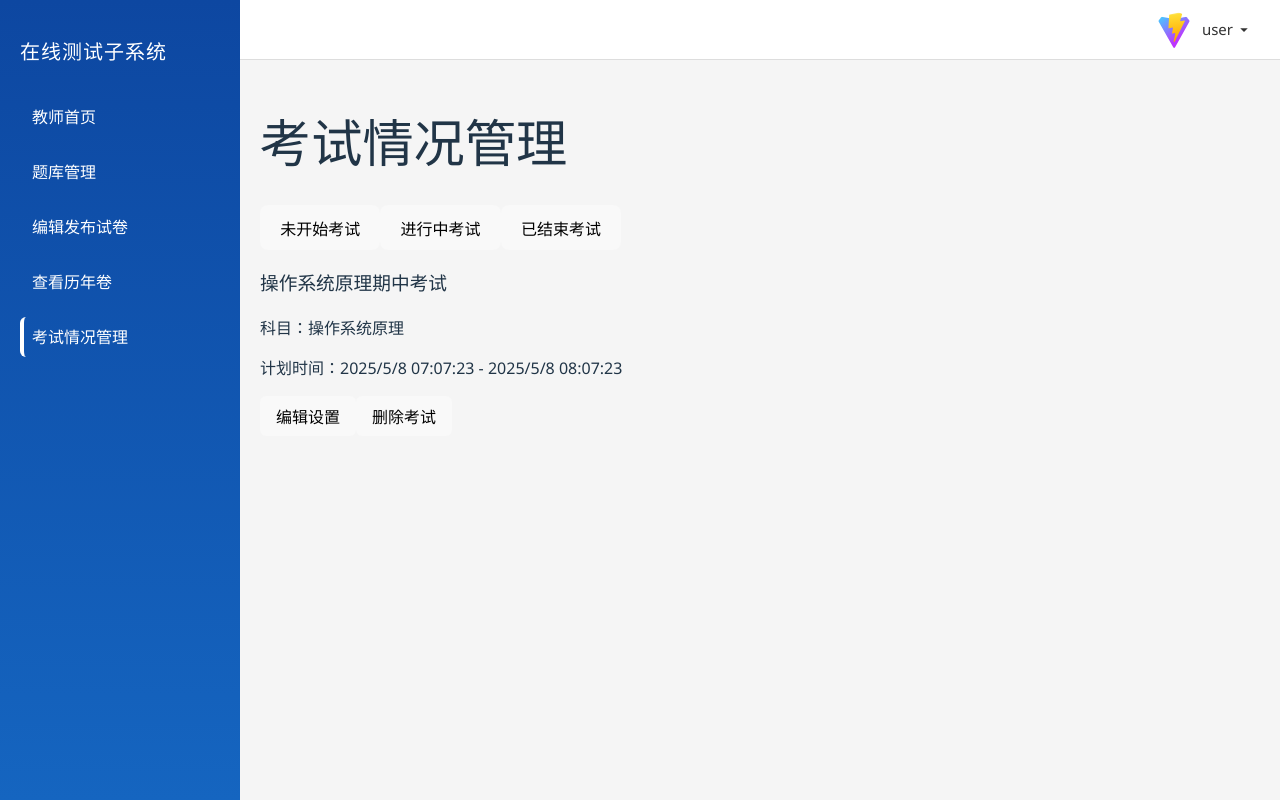
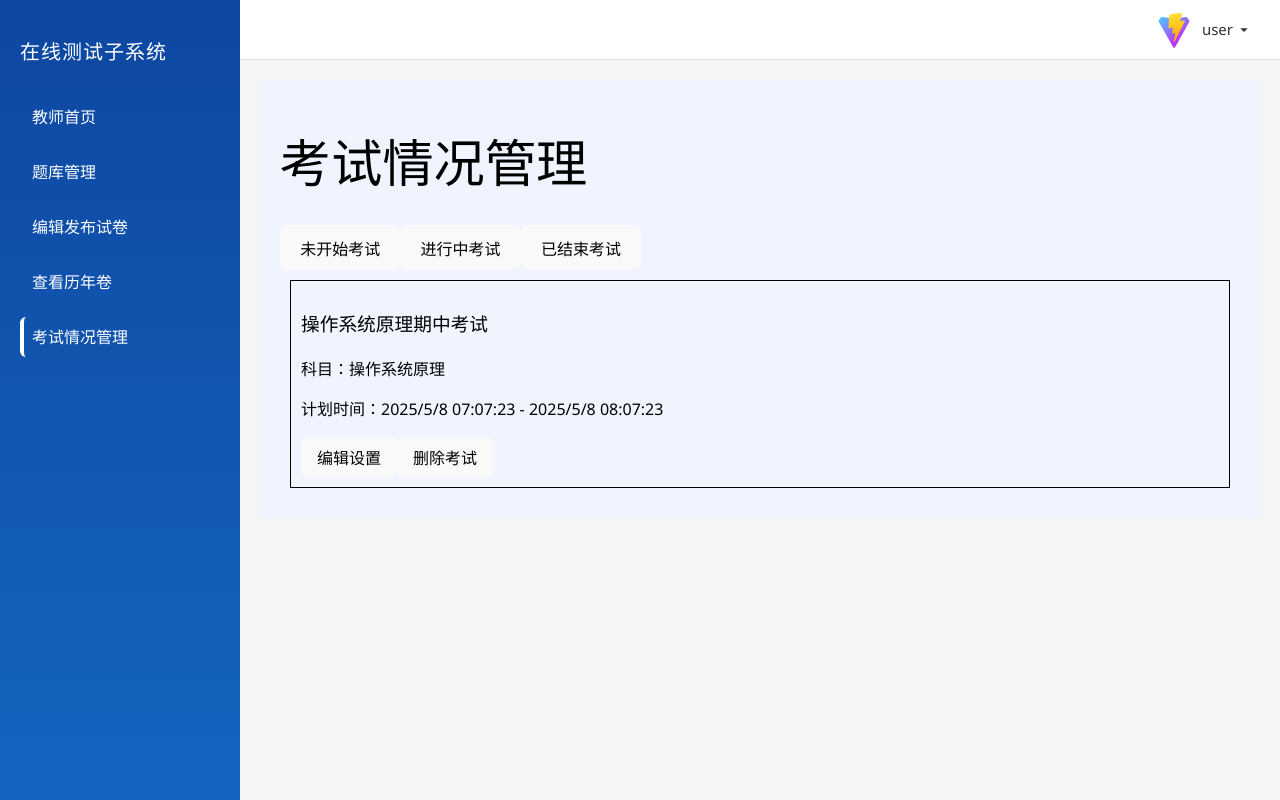
Before and after one commit to key88cb/SE_onlinetesting, a Vue app in the folder online-testing-frontend/: page /teacher/exam-management in a window 1280 px wide. Built offline with nearby package versions, Linux system fonts and the light colour scheme.

Commit message:
teacher2

```diff
--- a/online-testing-frontend/src/views/Teacher/ExamManagement.vue
+++ b/online-testing-frontend/src/views/Teacher/ExamManagement.vue
@@ -92,7 +92,7 @@
             <strong>考试时长：</strong> {{ formatTime(selectedExam.duration * 60) }}
           </div>
           <div class="info-row">
-            <strong>总题数：</strong> {{ selectedExam.questions.length }}
+            <strong>总题数：</strong> {{ selectedquestions.length }}
           </div>
           <div class="info-row">
             <strong>试卷总分：</strong> {{ selectedExam.fullScore }}
@@ -105,7 +105,7 @@
         <div class="questions-list">
           <h3>考试题目</h3>
           <div
-              v-for="(question, index) in selectedExam.questions"
+              v-for="(question, index) in selectedquestions"
               :key="question.id"
               class="question-preview"
           >
@@ -224,10 +224,16 @@
                     v-for="range in scoreDistribution"
                     :key="range.label"
                     class="distribution-bar"
-                    :style="{ height: range.percentage + '%' }"
+                    :style="{
+                      height: range.percentage + '%',
+                      width: '40px', // 柱子宽度
+                      margin: '0 15px', // 柱子间距
+                    }"
                   >
+                    <div class="bar-label">
                     <div class="bar-label">{{ range.label }}</div>
                     <div class="bar-value">{{ range.count }}人 ({{ range.percentage }}%)</div>
+                    </div>
                   </div>
                 </div>
             </div>
@@ -315,7 +321,7 @@
 
         <div class="answers-list">
           <div
-              v-for="(question, index) in selectedExam.questions"
+              v-for="(question, index) in selectedquestions"
               :key="question.id"
               class="answer-item"
           >
@@ -340,8 +346,8 @@
                   {{ String.fromCharCode(65 + optionIndex) }}. {{ option.label }}
                 </div>
                 <div class="option-result">
-                  {{ option.isCorrect ? '正确' : '' }}
-                  {{ option.value === selectedStudentResult.answers[index] && !option.isCorrect ? '错误选择' : '' }}
+                  {{ option.isCorrect && question.type === '多选'&&!selectedStudentResult.answers[index].includes(option.value) ? '未选择正确选项' : '' }}
+                  {{!option.isCorrect&&question.type === '多选'&&selectedStudentResult.answers[index].includes(option.value) ? '选择错误选项' : '' }}
                 </div>
               </div>
             </div>
@@ -349,10 +355,10 @@
             <div class="essay-answer" v-else>
               <strong>学生作答：</strong>
               <p>{{ selectedStudentResult.answers[index] }}</p>
-              <div class="essay-evaluation">
-                <label>评分：<input type="number" v-model.number="selectedStudentResult.questionScores[index]" /></label>
-                <button class="btn save-evaluation-btn" @click.stop="saveEvaluation">保存评分</button>
-              </div>
+              <!-- <div class="essay-evaluation">
+                <label>评分：<input type="number" v-model.number="selectedStudentResult.score" /></label>
+                <button class="btn save-evaluation-btn" @click.stop="saveEvaluation">保存评分</button> -->
+              <!-- </div> -->
             </div>
 
             <div class="question-explanation" v-if="question.explanation">
@@ -504,33 +510,6 @@ const questions = ref([
     ],
     explanation: '短作业优先(SJF)可能导致长作业长期等待，产生饥饿现象。'
   },
-  {
-    id: 6,
-    type: '单选',
-    subject: '数据库基础',
-    text: '在数据库设计中，规范化的主要目的是什么？',
-    difficulty: '中',
-    options: [
-      { value: 'A', label: '提高查询速度', isCorrect: false },
-      { value: 'B', label: '减少冗余和更新异常', isCorrect: true },
-      { value: 'C', label: '增加数据量', isCorrect: false },
-      { value: 'D', label: '提升并发性能', isCorrect: false }
-    ],
-    explanation: '数据库规范化的目的是减少数据冗余和更新异常。'
-  },
-  {
-    id: 7,
-    type: '多选',
-    subject: '计算机网络',
-    text: '下列关于TCP/IP协议的说法哪些是正确的？',
-    difficulty: '难',
-    options: [
-      { value: 'A', label: 'TCP是面向连接的协议', isCorrect: true },
-      { value: 'B', label: 'IP负责路由寻址', isCorrect: true },
-      { value: 'C', label: 'TCP保证传输可靠性', isCorrect: true },
-      { value: 'D', label: 'IP提供可靠传输', isCorrect: false }
-    ]
-  }
 ])
 
 // 模拟学生答题数据
@@ -565,7 +544,7 @@ const showSettingsModal = ref(false)
 const showStatsModal = ref(false)
 const showAnswerDetailModal = ref(false)
 const selectedStudentResult = ref(null)
-
+const selectedquestions =ref(questions)
 // 搜索过滤
 const studentSearchQuery = ref('')
 const searchQuery = ref('')
@@ -574,6 +553,10 @@ const selectedSubject = ref('')
 // 设置当前考试
 const setActiveTab = (tab) => {
   currentTab.value = tab
+  selectedExam.value = null
+  showDetailModal.value = false
+  showSettingsModal.value = false
+  showStatsModal.value = false
 }
 
 // 获取所有唯一科目
@@ -636,6 +619,17 @@ const formatDate = (dateString) => {
   const date = new Date(dateString)
   return date.toLocaleString('zh-CN')
 }
+const formatDuration = (seconds) => {
+  const mins = Math.floor(seconds / 60)
+  const secs = seconds % 60
+  return `${mins}分${secs}秒`
+}
+const viewExamResults = (exam) => {
+  selectedExam.value = exam
+  showDetailModal.value = true
+  showStatsModal.value = true
+  currentTab.value = null
+}
 
 const formatTime = (seconds) => {
   const mins = Math.floor(seconds / 60)
@@ -690,7 +684,18 @@ const scoreDistribution = computed(() => {
     percentage: total ? ((counts[index] / total) * 100).toFixed(1) : 0
   }))
 })
-
+const closeStatsModal = () => {
+  showStatsModal.value = false
+}
+const closeDetailModal = () => {
+  showDetailModal.value = false
+}
+const closeSettingsModal = () => {
+  showSettingsModal.value = false
+}
+const closeAnswerDetailModal = () => {
+  showAnswerDetailModal.value = false
+}
 const questionStatistics = computed(() => {
   const results = studentAnswers.value[selectedExam.value?.id] || []
   const exam = selectedExam.value
@@ -718,10 +723,10 @@ const questionStatistics = computed(() => {
       }
     })
 
-    const correctRate = question.type === '简答'
+    var correctRate = question.type === '简答'
         ? Math.round(correctCount / results.length / question.fullScore * 100)
         : Math.round(correctCount / results.length * 100)
-
+    if (isNaN(correctRate)) correctRate = 0
     return {
       correctRate,
       topic: question.topic || '暂无考点'
@@ -754,17 +759,14 @@ const noExams = computed(() => {
 
 </script>
 
-Score: #c62828;
-  color: white;
-  border: none;
-  border-radius: 6px;
-  cursor: pointer;
-  transition: background-color 0.3s;
-}
 
 
 <style scoped>
-
+.exam-management {
+  padding: 20px;
+  background-color: #f0f4ff;
+  color:black;
+}
 .delete-btn:hover {
   background-color: #d32f2f;
 }
@@ -1025,4 +1027,9 @@ Score: #c62828;
 .save-evaluation-btn:hover {
   background-color: #388e3c;
 }
+.exam-card{
+  margin: 10px;
+  padding: 10px;
+  border: 1px solid black;
+}
 </style>
```
Lines whose indentation alone changed are shown as unchanged.
